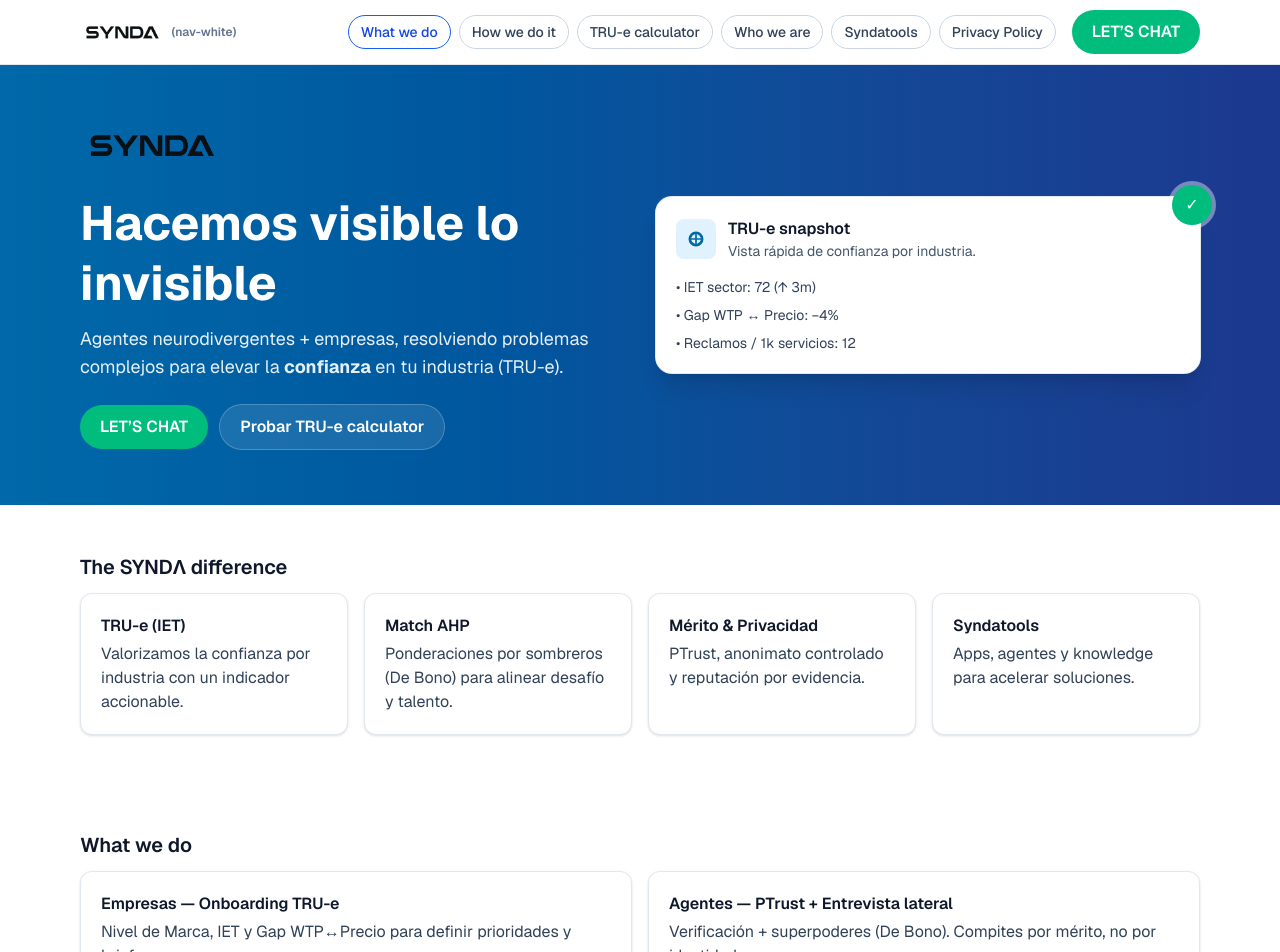
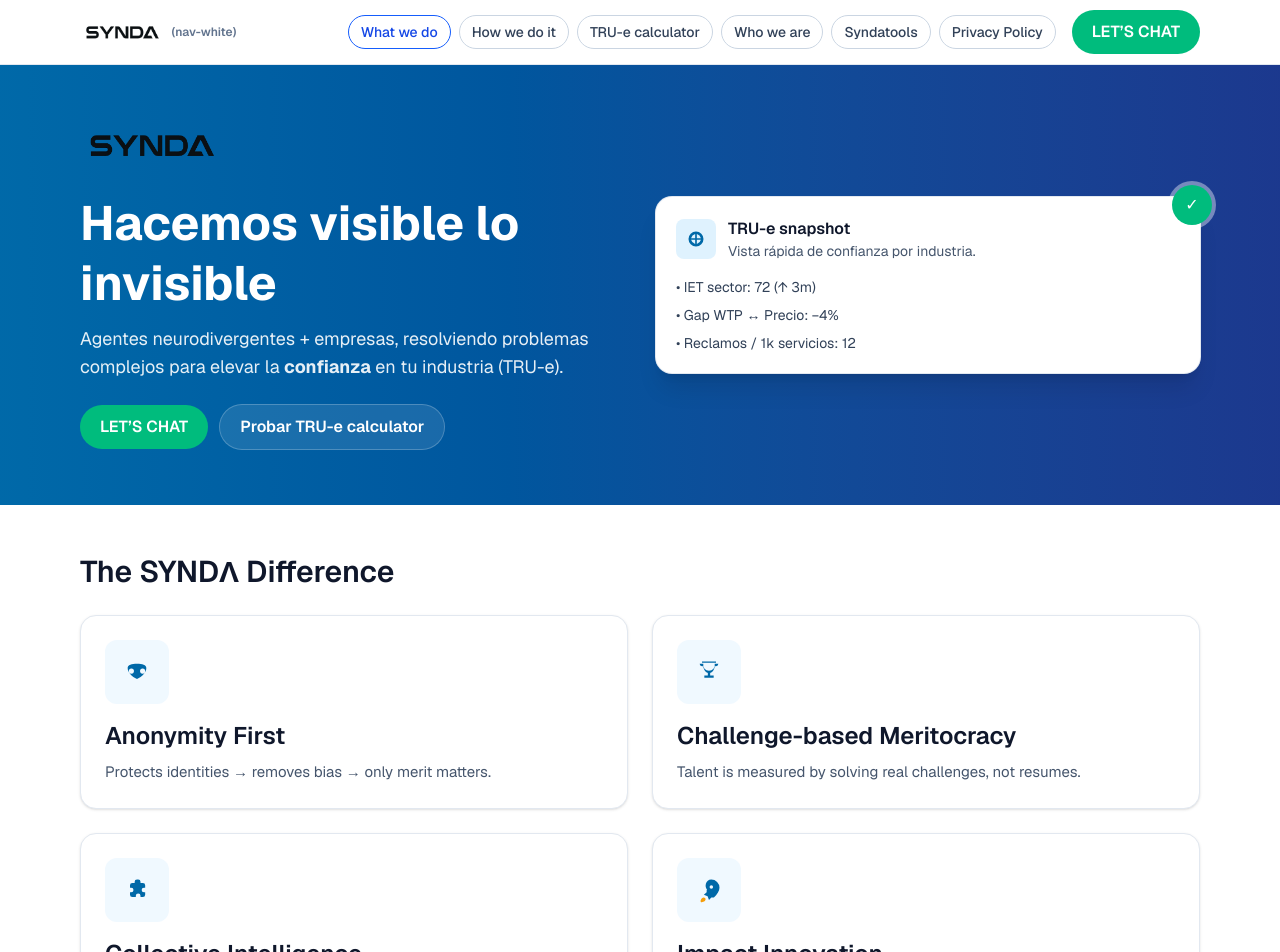
Before and after one commit to christopherrichardson25-SYNDA/syndaverse-dashboard, a Next.js app: page / in a window 1280 px wide. Shown: the top 952 px of the page. Built offline with nearby package versions, Linux system fonts and the light colour scheme.

Commit message:
Update page.tsx

```diff
--- a/app/page.tsx
+++ b/app/page.tsx
@@ -1,6 +1,5 @@
 // app/page.tsx
 import Image from "next/image";
-// ⚠️ Si tu alias "@" no está configurado, cambia a: import NavWhite from "../components/NavWhite";
 import NavWhite from "@/components/NavWhite";
 
 const GH = "https://github.com/christopherrichardson25-SYNDA";
@@ -84,15 +83,34 @@ export default function Home() {
         </div>
       </section>
 
-      {/* The SYNDΛ difference */}
-      <section className="bg-white">
+      {/* ───────────────────────── The SYNDA Difference (nuevo con iconos) */}
+      <section id="difference" className="bg-white">
         <div className="container mx-auto max-w-6xl px-4 py-12">
-          <h2 className="mb-3 text-xl font-semibold text-slate-900">The SYNDΛ difference</h2>
-          <div className="grid gap-4 md:grid-cols-4">
-            <Tile title="TRU-e (IET)" desc="Valorizamos la confianza por industria con un indicador accionable." />
-            <Tile title="Match AHP" desc="Ponderaciones por sombreros (De Bono) para alinear desafío y talento." />
-            <Tile title="Mérito & Privacidad" desc="PTrust, anonimato controlado y reputación por evidencia." />
-            <Tile title="Syndatools" desc="Apps, agentes y knowledge para acelerar soluciones." />
+          <h2 className="mb-6 text-center text-3xl font-semibold leading-tight text-slate-900 md:text-left">
+            The SYNDΛ Difference
+          </h2>
+
+          <div className="grid gap-6 md:grid-cols-2">
+            <DiffCard
+              icon={<MaskIcon />}
+              title="Anonymity First"
+              text="Protects identities → removes bias → only merit matters."
+            />
+            <DiffCard
+              icon={<TrophyIcon />}
+              title="Challenge-based Meritocracy"
+              text="Talent is measured by solving real challenges, not resumes."
+            />
+            <DiffCard
+              icon={<PuzzleIcon />}
+              title="Collective Intelligence"
+              text="A “super-brain” of diverse minds achieving the impossible."
+            />
+            <DiffCard
+              icon={<RocketIcon />}
+              title="Impact Innovation"
+              text="Transforms the invisible into visible results for business and society."
+            />
           </div>
         </div>
       </section>
@@ -177,6 +195,8 @@ export default function Home() {
       <section id="who" className="bg-white">
         <div className="container mx-auto max-w-6xl px-4 py-12">
           <h2 className="mb-3 text-xl font-semibold text-slate-900">Who we are — SYNDA</h2>
+        </div>
+        <div className="container mx-auto max-w-6xl px-4 pb-12">
           <div className="grid gap-4 md:grid-cols-2">
             <ListCard
               title="Valores"
@@ -232,6 +252,20 @@ export default function Home() {
 }
 
 /* ───────── Subcomponentes ───────── */
+
+function DiffCard({ icon, title, text }: { icon: React.ReactNode; title: string; text: string }) {
+  return (
+    <div className="rounded-2xl border border-slate-200 bg-white p-6 shadow-sm">
+      <div className="flex flex-col items-center text-center md:items-start md:text-left">
+        <div className="mb-4 grid h-16 w-16 place-items-center rounded-xl bg-sky-50 text-sky-700">
+          {icon}
+        </div>
+        <h3 className="text-2xl font-semibold text-slate-900">{title}</h3>
+        <p className="mt-2 text-[15px] leading-relaxed text-slate-600">{text}</p>
+      </div>
+    </div>
+  );
+}
 
 function Tile({ title, desc }: { title: string; desc: string }) {
   return (
@@ -293,3 +327,34 @@ function ListCard({ title, items }: { title: string; items: string[] }) {
     </div>
   );
 }
+
+/* ====== Íconos (SVG inline) ====== */
+function MaskIcon() {
+  return (
+    <svg width="28" height="28" viewBox="0 0 24 24" fill="currentColor" aria-hidden>
+      <path d="M12 5c4.5 0 8 1.2 8 3.5 0 3.9-3.6 7.3-8 9.5-4.4-2.2-8-5.6-8-9.5C4 6.2 7.5 5 12 5Zm-4.8 4a2.2 2.2 0 1 0 0 4.4A2.2 2.2 0 0 0 7.2 9Zm9.6 0a2.2 2.2 0 1 0 0 4.4 2.2 2.2 0 0 0 0-4.4Z"/>
+    </svg>
+  );
+}
+function TrophyIcon() {
+  return (
+    <svg width="28" height="28" viewBox="0 0 24 24" fill="currentColor" aria-hidden>
+      <path d="M6 3h12v2h2a2 2 0 0 1-2 2h-1.1A6.9 6.9 0 0 1 13 12.9V15h3v2H8v-2h3v-2.1A6.9 6.9 0 0 1 7.1 7H6A2 2 0 0 1 4 5h2V3Zm12 2V4H6v1h1.1a5 5 0 1 0 9.8 0H18Z"/>
+    </svg>
+  );
+}
+function PuzzleIcon() {
+  return (
+    <svg width="28" height="28" viewBox="0 0 24 24" fill="currentColor" aria-hidden>
+      <path d="M13 3a2 2 0 0 1 2 2v1h2a2 2 0 0 1 2 2v2h-1a2 2 0 1 0 0 4h1v2a2 2 0 0 1-2 2h-2v-1a2 2 0 1 0-4 0v1H8a2 2 0 0 1-2-2v-2h1a2 2 0 1 0 0-4H6V8a2 2 0 0 1 2-2h2V5a2 2 0 0 1 2-2Z"/>
+    </svg>
+  );
+}
+function RocketIcon() {
+  return (
+    <svg width="28" height="28" viewBox="0 0 24 24" fill="currentColor" aria-hidden>
+      <path d="M14 3a7 7 0 0 1 7 7c0 3-2.3 5.9-4.6 8.2a1 1 0 0 1-.7.3H14l-2 2-1.2-3.2L7.6 16 10 14v-1.7a1 1 0 0 1 .3-.7C8 9.3 9 3 14 3Zm-1.5 6.5a1.5 1.5 0 1 0 3 0 1.5 1.5 0 0 0-3 0Z"/>
+      <path d="M6 19c.7-.7 1.8-1 2.6-.2.8.8.5 1.9-.2 2.6-1 .9-2.9 1.3-3.4.8-.5-.5-.1-2.4.9-3.2Z" fill="#F59E0B"/>
+    </svg>
+  );
+}
```
